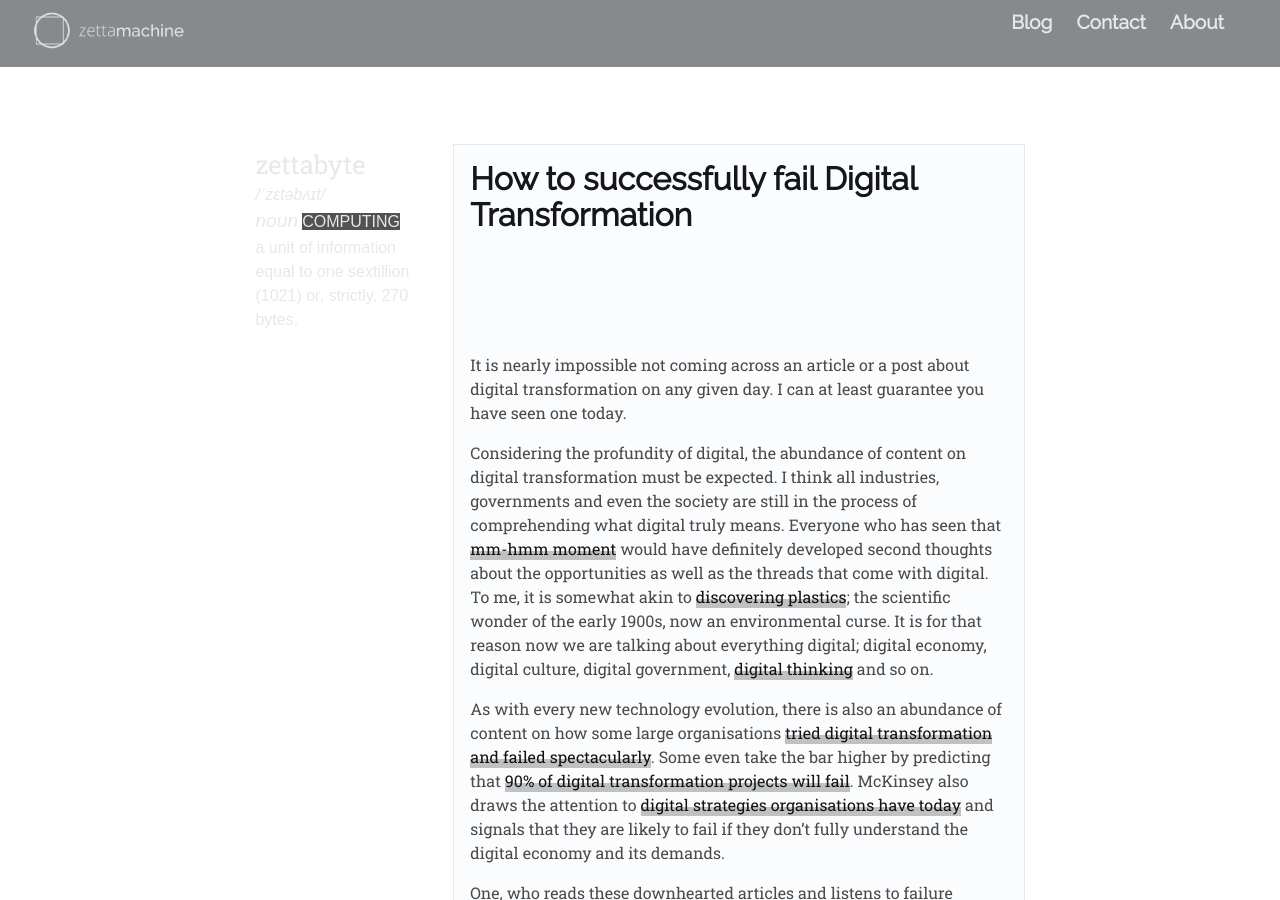
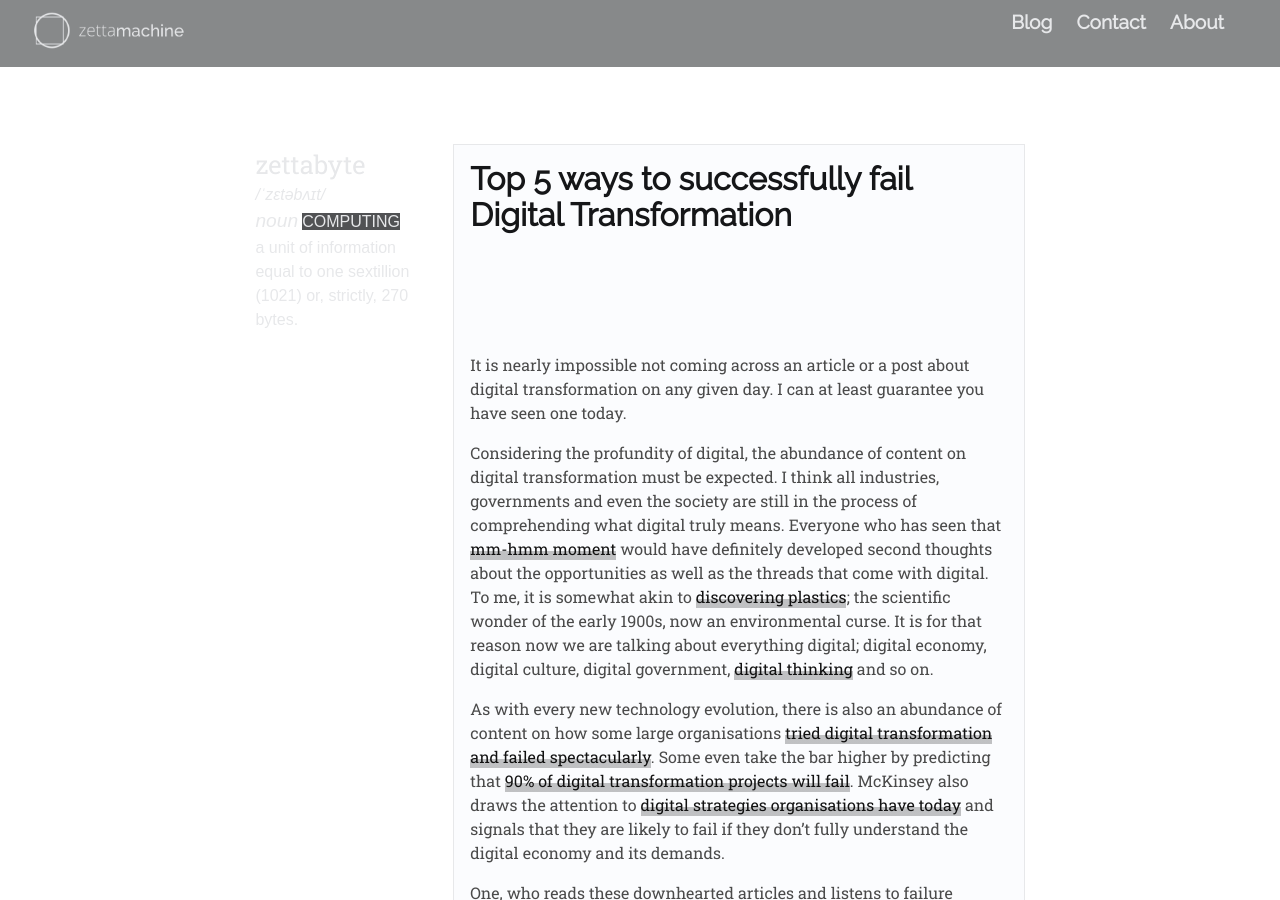
Before and after one commit to zettamachine/makiato.github.io, a Jekyll site: the page built from _posts/2018-08-07-how-to-successfully-fail-digital-transformation.md, in a window 1280 px wide and 900 px high. Built offline with Jekyll 4.4.1, drawn with Linux system fonts in a browser that asks for light colours; nearby versions of some CDN libraries; some of the changed text lies outside the part shown.

Commit message:
Update 2018-08-07-how-to-successfully-fail-digital-transformation.md

```diff
--- a/_posts/2018-08-07-how-to-successfully-fail-digital-transformation.md
+++ b/_posts/2018-08-07-how-to-successfully-fail-digital-transformation.md
@@ -1,6 +1,6 @@
 ---
 layout: post
-title: How to successfully fail Digital Transformation
+title: Top 5 ways to successfully fail Digital Transformation
 categories: [digital transformation]
 tags: [digital transformation, digital thinking, enterprise architecture]
 headshot: /images/blog/successfully.fail.digital.transformation.jpg
```
